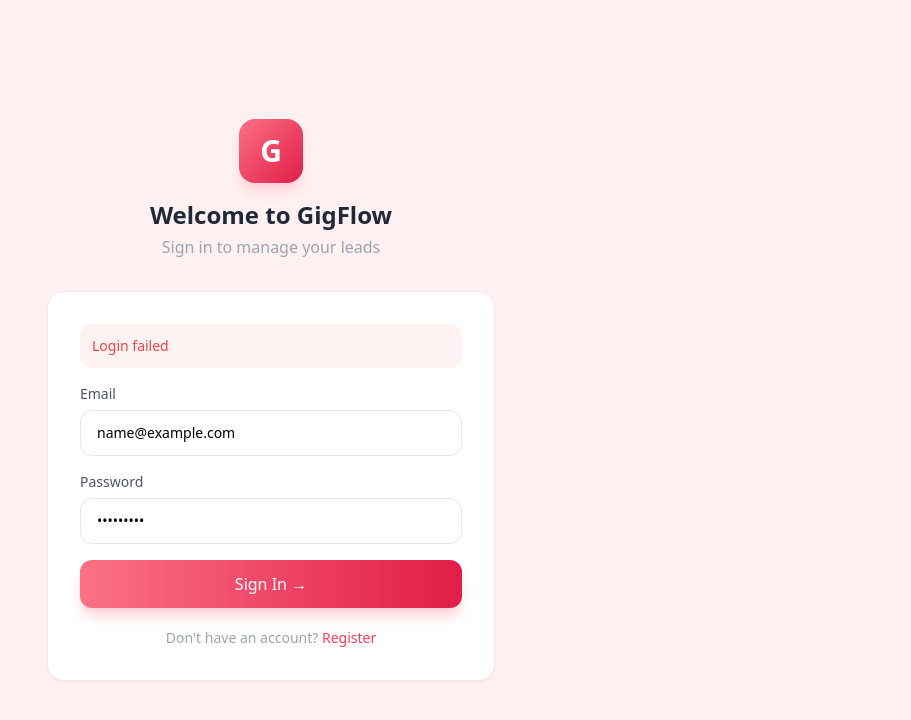
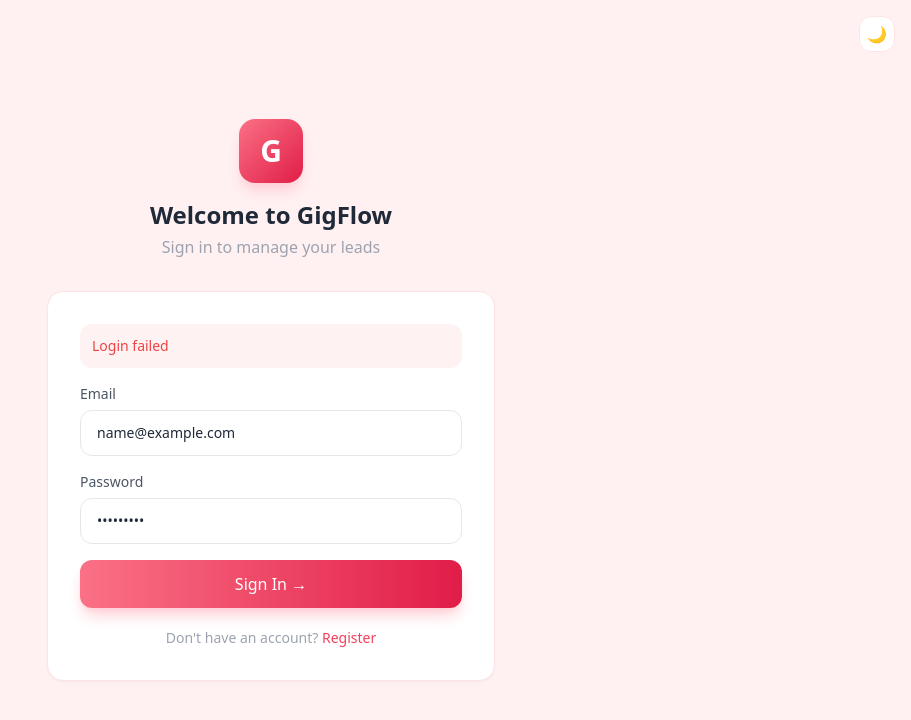
Before and after one commit to AsmiSingh26/gigflow-leads-dashboard, a React (Vite) app in the folder frontend/: page /login in a window 1280 px wide. Both pictures are taken after typing "name@example.com", "Sample123" into the empty fields and a click on the button "Sign In →". Shown: the top 720 px of the page, without its empty margins (369-1280 px from the left). Built offline with nearby package versions, Linux system fonts and the light colour scheme; no server answers.

Commit message:
feat: dark mide added

```diff
--- a/frontend/src/pages/Login.tsx
+++ b/frontend/src/pages/Login.tsx
@@ -2,10 +2,12 @@ import { useState } from 'react';
 import { useNavigate, Link } from 'react-router-dom';
 import { loginApi } from '../api/auth.api';
 import { useAuth } from '../context/AuthContext';
+import { useTheme } from '../context/ThemeContext';
 
 const Login = () => {
   const navigate = useNavigate();
   const { login } = useAuth();
+  const { isDark, toggleTheme } = useTheme();
   const [form, setForm] = useState({ email: '', password: '' });
   const [error, setError] = useState('');
   const [loading, setLoading] = useState(false);
@@ -26,30 +28,37 @@ const Login = () => {
   };
 
   return (
-    <div className="min-h-screen bg-rose-50 flex items-center justify-center p-4">
+    <div className="min-h-screen bg-rose-50 dark:bg-gray-950 flex items-center justify-center p-4">
+      <button
+        onClick={toggleTheme}
+        title={isDark ? 'Switch to light mode' : 'Switch to dark mode'}
+        className="fixed top-4 right-4 w-9 h-9 flex items-center justify-center rounded-xl border border-rose-100 dark:border-gray-700 text-gray-400 hover:text-rose-500 bg-white dark:bg-gray-900 transition"
+      >
+        {isDark ? '☀️' : '🌙'}
+      </button>
       <div className="w-full max-w-md">
         <div className="text-center mb-8">
           <div className="w-16 h-16 rounded-2xl bg-gradient-to-br from-rose-400 to-rose-600 flex items-center justify-center text-white font-bold text-3xl mx-auto mb-4 shadow-lg shadow-rose-200">
             G
           </div>
-          <h1 className="text-2xl font-bold text-gray-800">Welcome to GigFlow</h1>
+          <h1 className="text-2xl font-bold text-gray-800 dark:text-white">Welcome to GigFlow</h1>
           <p className="text-gray-400 mt-1">Sign in to manage your leads</p>
         </div>
-        <div className="bg-white rounded-2xl shadow-sm border border-rose-100 p-8">
-          {error && <div className="bg-red-50 text-red-500 p-3 rounded-xl mb-4 text-sm">{error}</div>}
+        <div className="bg-white dark:bg-gray-900 rounded-2xl shadow-sm border border-rose-100 dark:border-gray-700 p-8">
+          {error && <div className="bg-red-50 dark:bg-red-900/30 text-red-500 p-3 rounded-xl mb-4 text-sm">{error}</div>}
           <form onSubmit={handleSubmit} className="space-y-4">
             <div>
-              <label className="block text-sm font-medium text-gray-600 mb-1.5">Email</label>
+              <label className="block text-sm font-medium text-gray-600 dark:text-gray-400 mb-1.5">Email</label>
               <input type="email" value={form.email}
                 onChange={e => setForm({ ...form, email: e.target.value })}
-                className="w-full border border-gray-200 rounded-xl px-4 py-3 text-sm focus:outline-none focus:ring-2 focus:ring-rose-300 transition"
+                className="w-full border border-gray-200 dark:border-gray-600 bg-white dark:bg-gray-800 text-gray-800 dark:text-gray-200 rounded-xl px-4 py-3 text-sm focus:outline-none focus:ring-2 focus:ring-rose-300 transition"
                 placeholder="you@example.com" />
             </div>
             <div>
-              <label className="block text-sm font-medium text-gray-600 mb-1.5">Password</label>
+              <label className="block text-sm font-medium text-gray-600 dark:text-gray-400 mb-1.5">Password</label>
               <input type="password" value={form.password}
                 onChange={e => setForm({ ...form, password: e.target.value })}
-                className="w-full border border-gray-200 rounded-xl px-4 py-3 text-sm focus:outline-none focus:ring-2 focus:ring-rose-300 transition"
+                className="w-full border border-gray-200 dark:border-gray-600 bg-white dark:bg-gray-800 text-gray-800 dark:text-gray-200 rounded-xl px-4 py-3 text-sm focus:outline-none focus:ring-2 focus:ring-rose-300 transition"
                 placeholder="••••••••" />
             </div>
             <button type="submit" disabled={loading}
```
